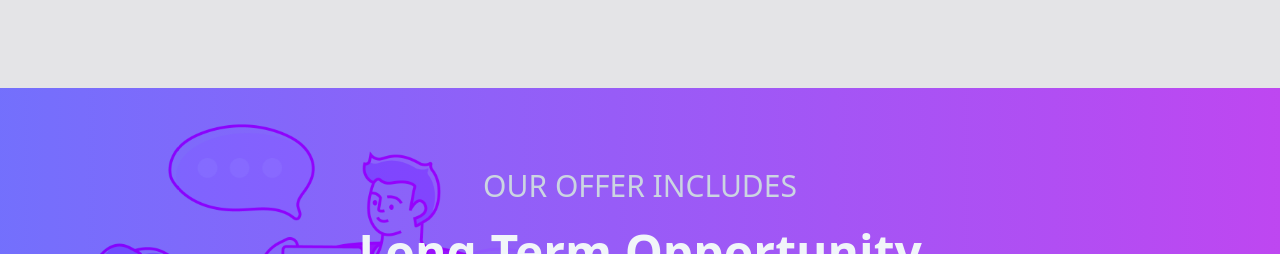
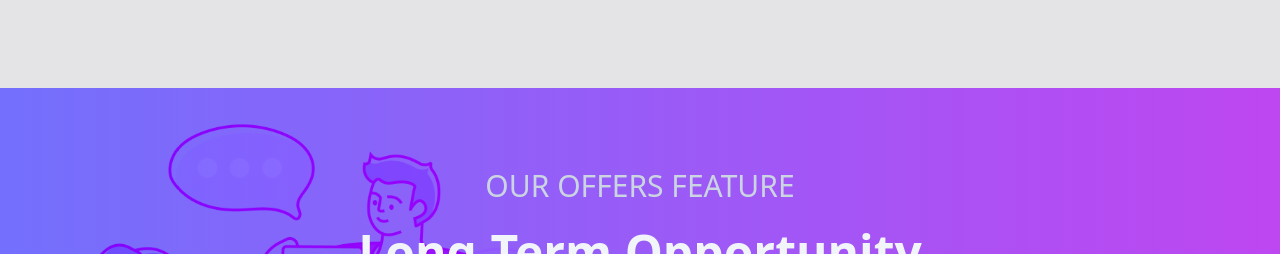
Before and after one commit to Bazucks/queria, a React (Create React App) app: page / in a window 1280 px wide. Shown: the part 1520-1774 px from the top of the page. Built offline with nearby package versions, Linux system fonts and the light colour scheme.

Commit message:
patch 0.1

```diff
--- a/src/components/Support.jsx
+++ b/src/components/Support.jsx
@@ -27,7 +27,7 @@ const Support = () => {
             data-aos-once="true"
             className="text-3xl pt-8 text-slate-300 uppercase text-center "
           >
-            Our offer includes{" "}
+            Our offers feature{" "}
           </h2>
           <h3
             data-aos="fade-up"
```
